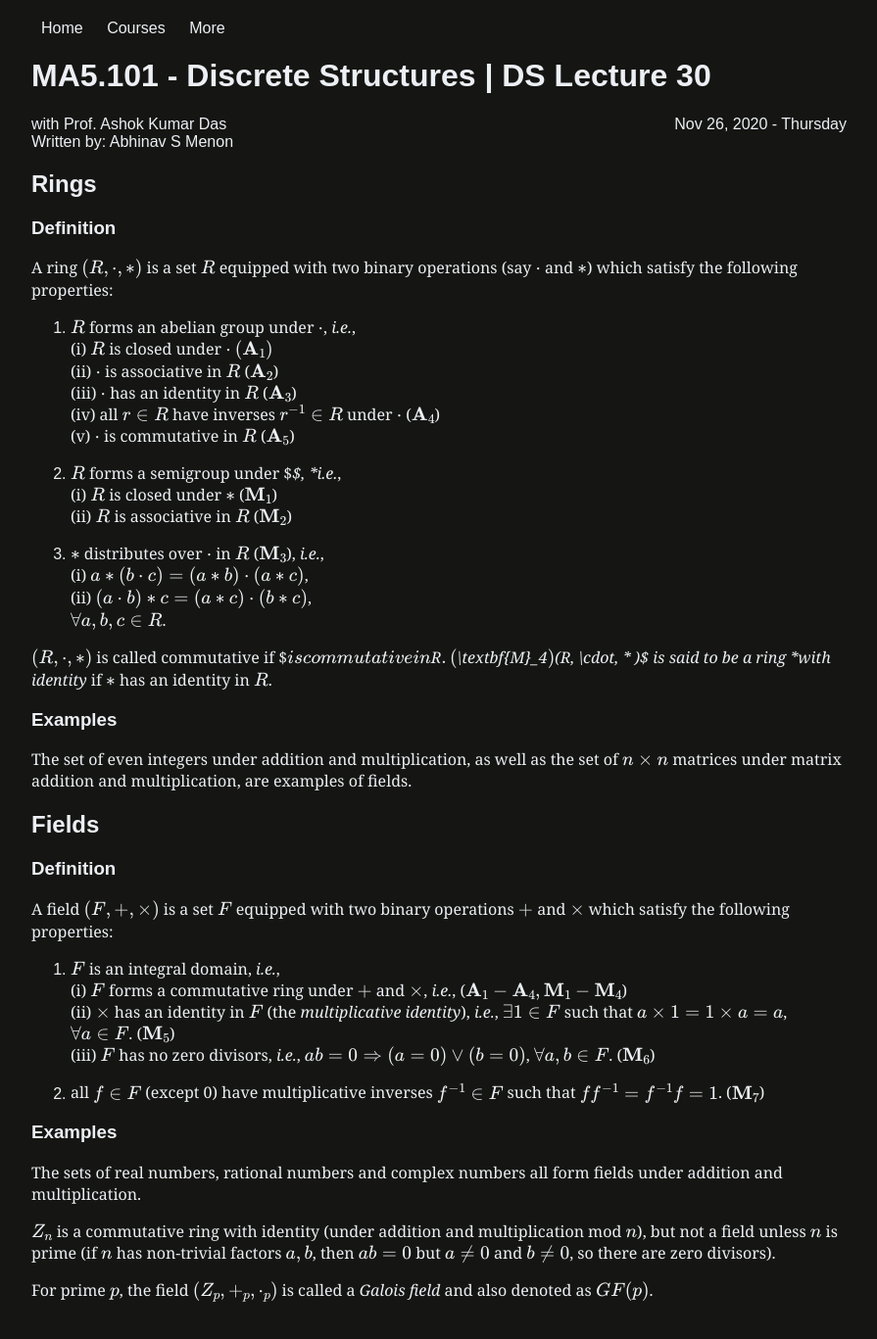
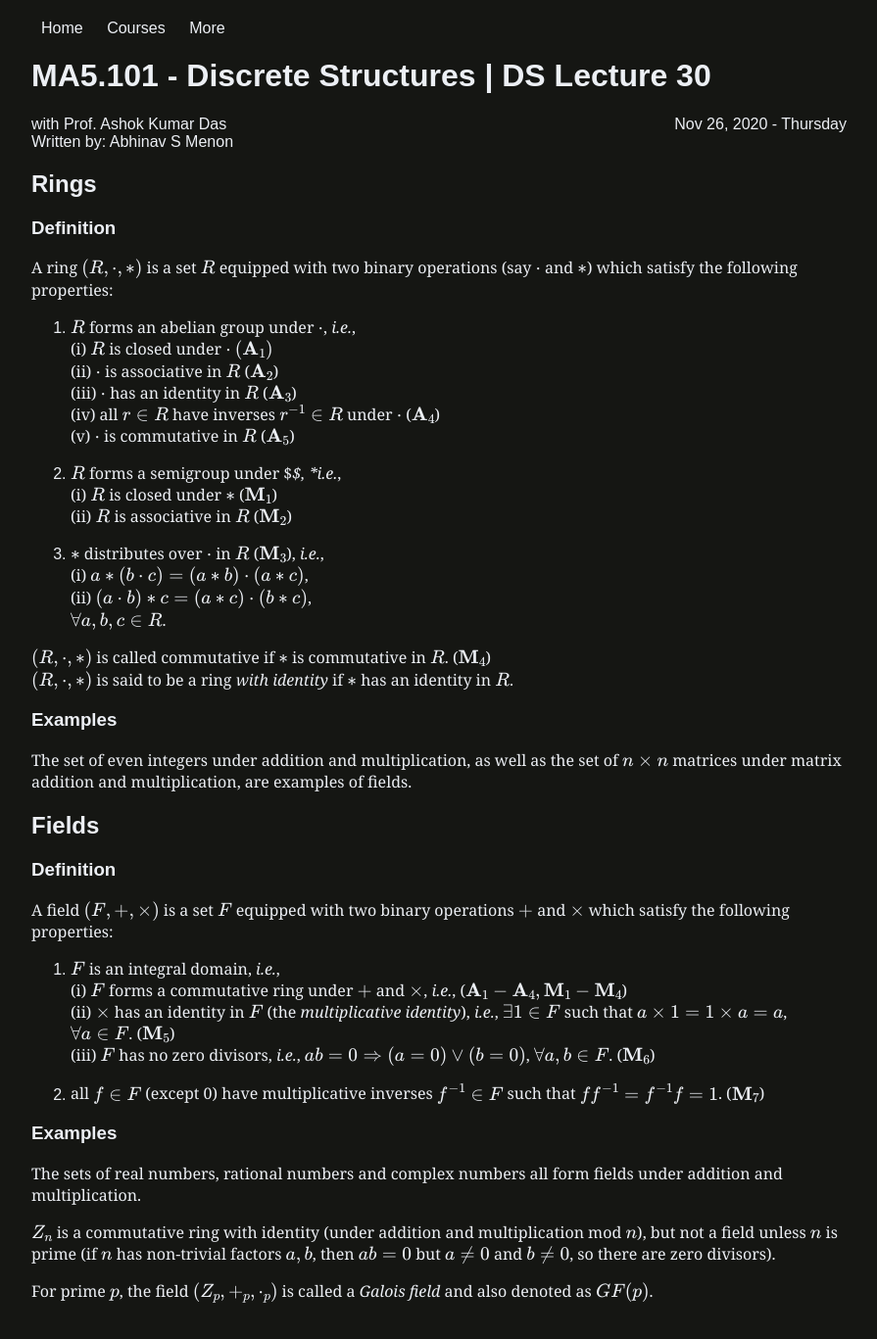
Before and after one commit to iiit-notebook/iiit-notebook.github.io, a Jekyll site: the page built from _posts/2020-11-26-ds-lecture-30.md, in a window 1280 px wide. Shown: the whole page at 98% size, without its empty margins (192-1087 px from the left). Built offline with Jekyll 4.4.1, drawn with Linux system fonts in a browser that asks for light colours; formulas are drawn with MathJax 3.

Commit message:
fixed ds lec 30

```diff
--- a/_posts/2020-11-26-ds-lecture-30.md
+++ b/_posts/2020-11-26-ds-lecture-30.md
@@ -25,8 +25,8 @@ A ring $(R, \cdot, * )$ is a set $R$ equipped with two binary operations (say $\
     $\forall a,b,c \in R$.
 
 
-$(R, \cdot, * )$ is called commutative if $*$ is commutative in $R$. ($\textbf{M}_4$)
-$(R, \cdot, * )$ is said to be a ring *with identity* if $*$ has an identity in $R$.
+$(R, \cdot, * )$ is called commutative if $\*$ is commutative in $R$. ($\textbf{M}_4$)
+$(R, \cdot, * )$ is said to be a ring *with identity* if $\*$ has an identity in $R$.
 
 ### Examples
 The set of even integers under addition and multiplication, as well as the set of $n \times n$ matrices under matrix addition and multiplication, are examples of fields.
```
